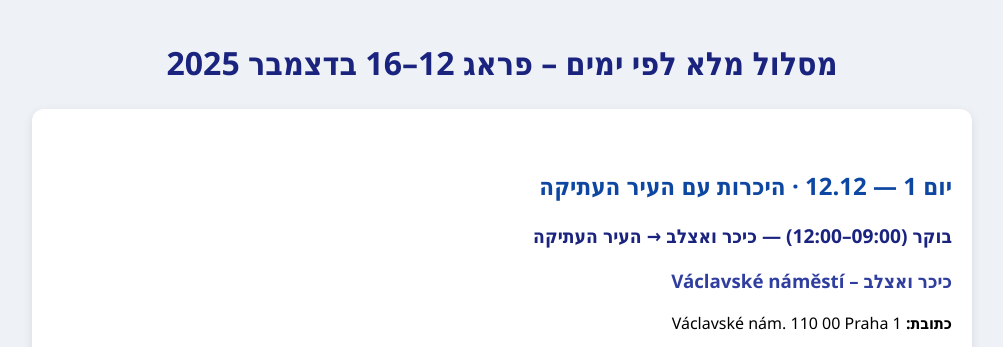
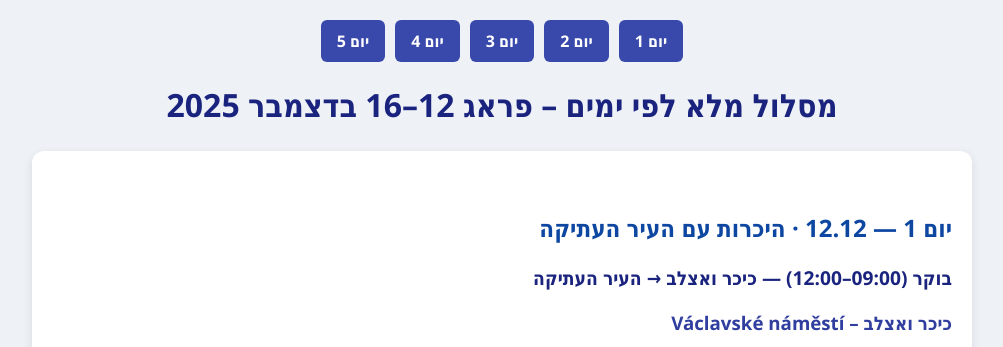
Before and after one commit to idosharan/PragueTrip, a plain HTML site: page index.html in a window 1280 px wide. Shown: the top 347 px of the page, without its empty margins (138-1141 px from the left). Drawn offline with Linux system fonts and the light colour scheme.

Commit message:
Update index.html

```diff
--- a/index.html
+++ b/index.html
@@ -17,6 +17,16 @@
   </style>
 </head>
 <body>
+
+  <header style="text-align:center; margin-bottom:20px;">
+    <nav style="display:flex; justify-content:center; gap:10px; flex-wrap:wrap; margin-bottom:20px;">
+      <a href="#day1" style="text-decoration:none; background:#3949ab; color:#fff; padding:10px 16px; border-radius:6px; font-weight:bold;">יום 1</a>
+      <a href="#day2" style="text-decoration:none; background:#3949ab; color:#fff; padding:10px 16px; border-radius:6px; font-weight:bold;">יום 2</a>
+      <a href="#day3" style="text-decoration:none; background:#3949ab; color:#fff; padding:10px 16px; border-radius:6px; font-weight:bold;">יום 3</a>
+      <a href="#day4" style="text-decoration:none; background:#3949ab; color:#fff; padding:10px 16px; border-radius:6px; font-weight:bold;">יום 4</a>
+      <a href="#day5" style="text-decoration:none; background:#3949ab; color:#fff; padding:10px 16px; border-radius:6px; font-weight:bold;">יום 5</a>
+    </nav>
+  </header>
 <h1>מסלול מלא לפי ימים – פראג 12–16 בדצמבר 2025</h1>
 
 <!-- יום 1 -->
```
